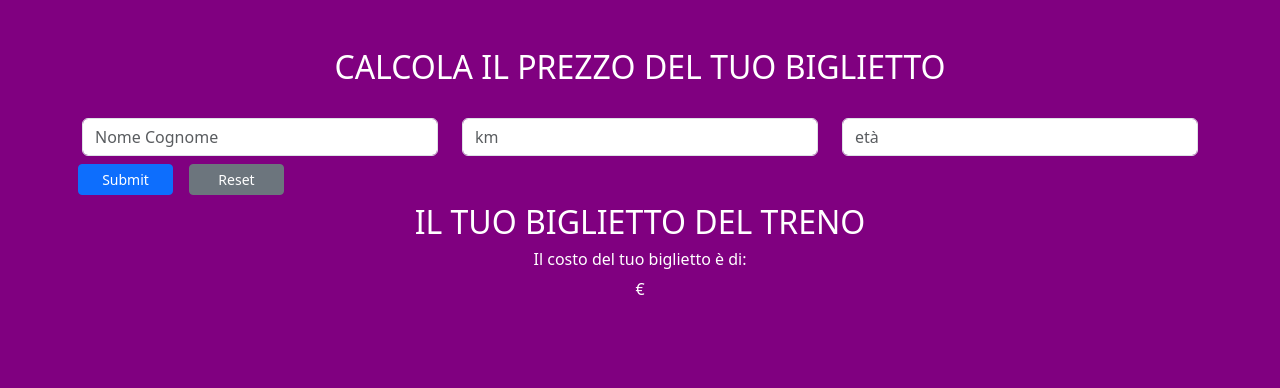
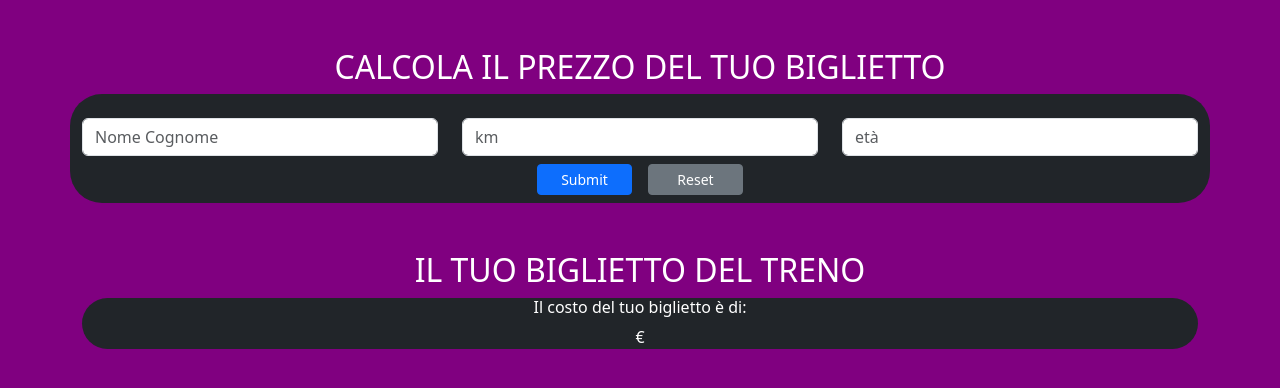
Before and after one commit to mariannacoppa/js-biglietto-treno-form, a plain HTML site: page index.html in a window 1280 px wide. Drawn offline with nearby package versions, Linux system fonts and the light colour scheme.

Commit message:
[UPD] edit page style

```diff
--- a/css/style.css
+++ b/css/style.css
@@ -2,7 +2,4 @@
     background-color: purple;
     color: white;
     height: 100vh;
-    display: flex;
-    justify-content: center;
-    align-content: center;
 }
--- a/index.html
+++ b/index.html
@@ -15,7 +15,7 @@
                     <div class="col-12">
                         <h2 class="mt-5 text-center">CALCOLA IL PREZZO DEL TUO BIGLIETTO</h2>
                     </div>
-                    <form class="rounded-2">
+                    <form class="rounded-2 bg-dark rounded-5">
                         <div class="row">
                             <div class="col-12 col-md-4">
                                 <label for="exampleInputFirstAndLastName1" class="form-label"></label>
@@ -40,7 +40,7 @@
                                 </ul>
                             </div> -->
                         </div>
-                        <div class="row">
+                        <div class="row justify-content-center">
                             <button type="submit" class="col-1 m-2 btn btn-sm btn-primary" id="calculate-price">Submit</button>
                             <button type="reset" class="col-1 m-2 btn btn-sm btn-secondary" id="reset">Reset</button>
                         </div>
@@ -49,13 +49,15 @@
             </div>
             <div class="container">
                 <div class="row">
-                    <div class="col-12 text-center">
-                        <section>
-                            <h2>IL TUO BIGLIETTO DEL TRENO</h2>
-                            <h6>Il costo del tuo biglietto è di:</h6>
-                            <span id="finale"></span>
-                            <span>&euro;</span>
-                        </section>
+                    <div class="col-12">
+                        <div class="content text-center">
+                            <h2 class="mt-5">IL TUO BIGLIETTO DEL TRENO</h2>
+                            <section class="bg-dark rounded-5">
+                                <h6>Il costo del tuo biglietto è di:</h6>
+                                <span id="finale"></span>
+                                <span>&euro;</span>
+                            </section>
+                        </div>
                     </div>
                 </div>
             </div>
```
